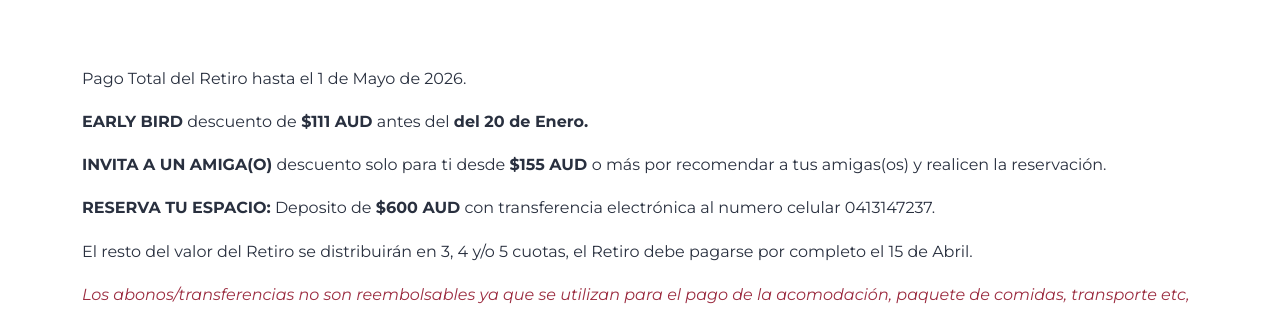
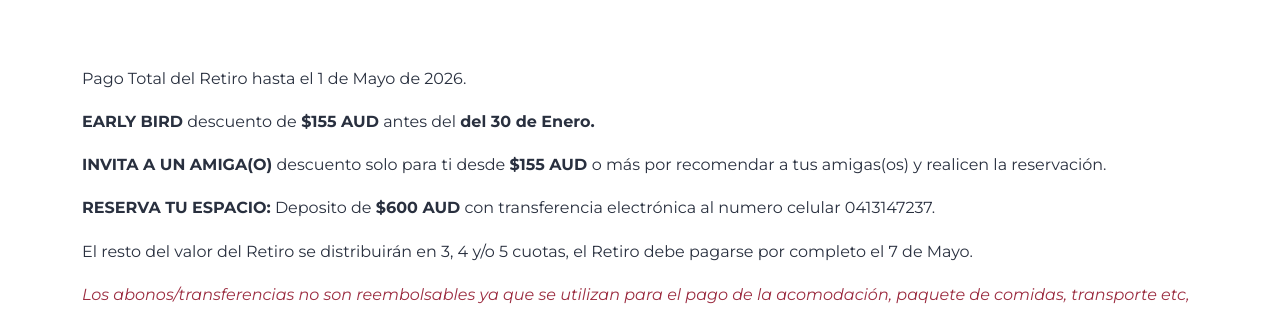
Before and after one commit to dusanzahoransky/liz-yoga-web-react, a React (Create React App) app: page /retreat-tailandia-junio-26 in a window 1280 px wide. Shown: the part 4543-4856 px from the top of the page. Built offline with nearby package versions, Linux system fonts and the light colour scheme; some icons are missing.

Commit message:
content update

```diff
--- a/src/components/RetreatTailandiaJunio2026.js
+++ b/src/components/RetreatTailandiaJunio2026.js
@@ -410,7 +410,7 @@ function RetreatTailandiaJunio2026() {
             return <>
                 <p>Pago Total del Retiro hasta el 1 de Mayo de 2026.</p>
                 <p><i className="fa fa-tag"></i> <span className="fw-bolder">EARLY BIRD</span> descuento de
-                    <span className="fw-bolder"> $111 AUD</span> antes del <span className="fw-bolder ">del 20 de Enero.</span></p>
+                    <span className="fw-bolder"> $155 AUD</span> antes del <span className="fw-bolder ">del 30 de Enero.</span></p>
                 <p><i className="fa fa-tags"></i> <span className="fw-bolder">INVITA A UN AMIGA(O)</span> descuento
                     solo para ti desde <span className="fw-bolder">$155 AUD </span> o más por recomendar a tus
                     amigas(os) y realicen la reservación.</p>
@@ -420,7 +420,7 @@ function RetreatTailandiaJunio2026() {
                     electrónica al numero celular 0413147237.
 
                 </p>
-                <p>El resto del valor del Retiro se distribuirán en 3, 4 y/o 5 cuotas, el Retiro debe pagarse por completo el 15 de Abril.</p>
+                <p>El resto del valor del Retiro se distribuirán en 3, 4 y/o 5 cuotas, el Retiro debe pagarse por completo el 7 de Mayo.</p>
                 <p>
                     <i><span className="color-secondary">Los abonos/transferencias no son reembolsables ya que se utilizan para el pago de la acomodación, paquete de comidas, transporte etc, en caso de no poder asistir al Retiro es tu responsabilidad encontrar a otra persona para cederle tu espacio.</span></i>
                 </p>
@@ -433,12 +433,12 @@ function RetreatTailandiaJunio2026() {
                 <p>
                 Habitación Compartida con una persona en camas individuales, valor Total del Retiro Por Persona:
                 <ul className="line-height-3 no-bottom-margin">
-                    <li>Habitación con vista a la Isla <span className="fw-bolder "> $2.888 AUD</span></li>
+                    <li>Habitación con vista a la Isla <span className="fw-bolder "> $2.777 AUD</span></li>
                 </ul>
                 </p>
                 <p>Pago Total del Retiro hasta el 1 de Mayo de 2026.</p>
                 <p><i className="fa fa-tag"></i> <span className="fw-bolder">EARLY BIRD</span> descuento de
-                    <span className="fw-bolder"> $111 AUD</span> antes del <span className="fw-bolder ">del 20 de Enero.</span></p>
+                    <span className="fw-bolder"> $155 AUD</span> antes del <span className="fw-bolder ">del 30 de Enero.</span></p>
                 <p><i className="fa fa-tags"></i> <span className="fw-bolder">INVITA A UN AMIGA(O)</span> descuento
                     solo para ti desde <span className="fw-bolder">$155 AUD </span> o más por recomendar a tus
                     amigas(os) y realicen la reservación.</p>
@@ -448,7 +448,7 @@ function RetreatTailandiaJunio2026() {
                     electrónica al numero celular 0413147237.
 
                 </p>
-                <p>El resto del valor del Retiro se distribuirán en 3, 4 y/o 5 cuotas, el Retiro debe pagarse por completo el 15 de Abril.</p>
+                <p>El resto del valor del Retiro se distribuirán en 3, 4 y/o 5 cuotas, el Retiro debe pagarse por completo el 7 de Mayo.</p>
                 <p>
                     <i><span className="color-secondary">Los abonos/transferencias no son reembolsables ya que se utilizan para el pago de la acomodación, paquete de comidas, transporte etc, en caso de no poder asistir al Retiro es tu responsabilidad encontrar a otra persona para cederle tu espacio.</span></i>
                 </p>
```
